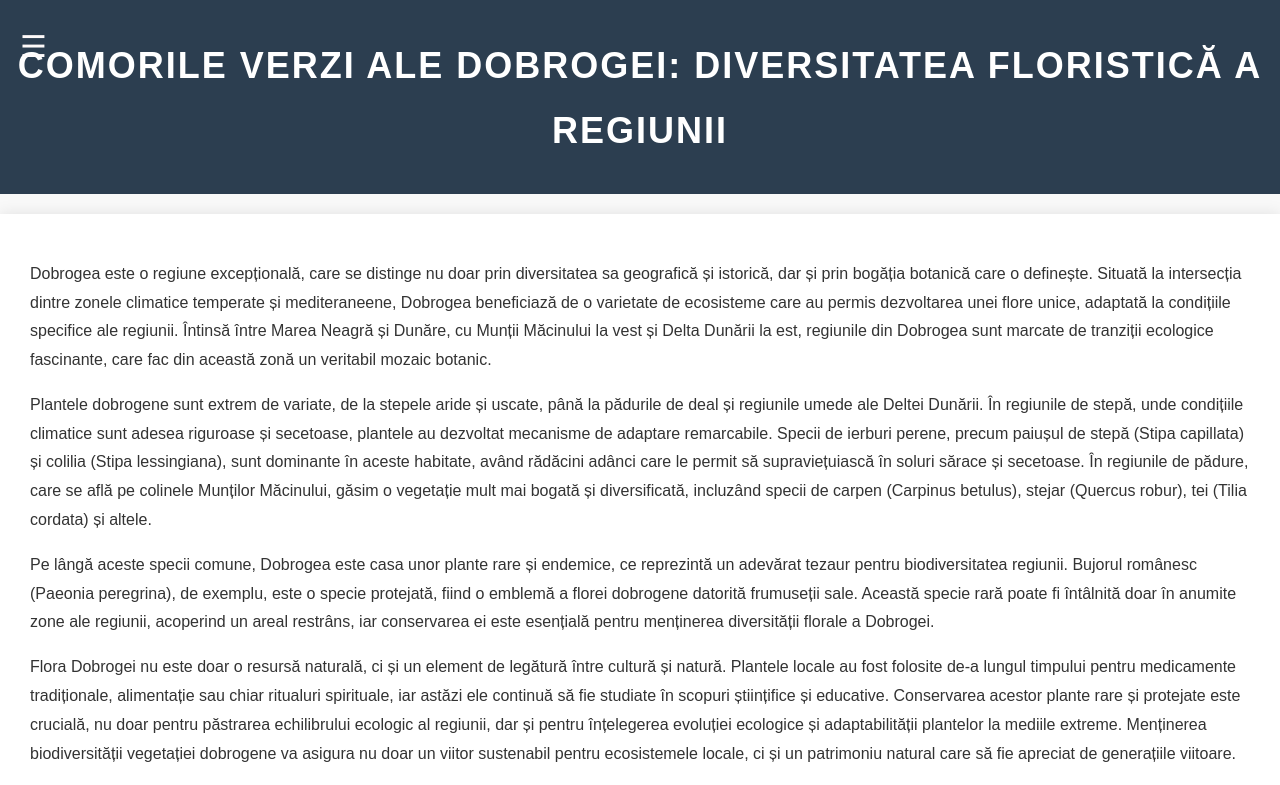
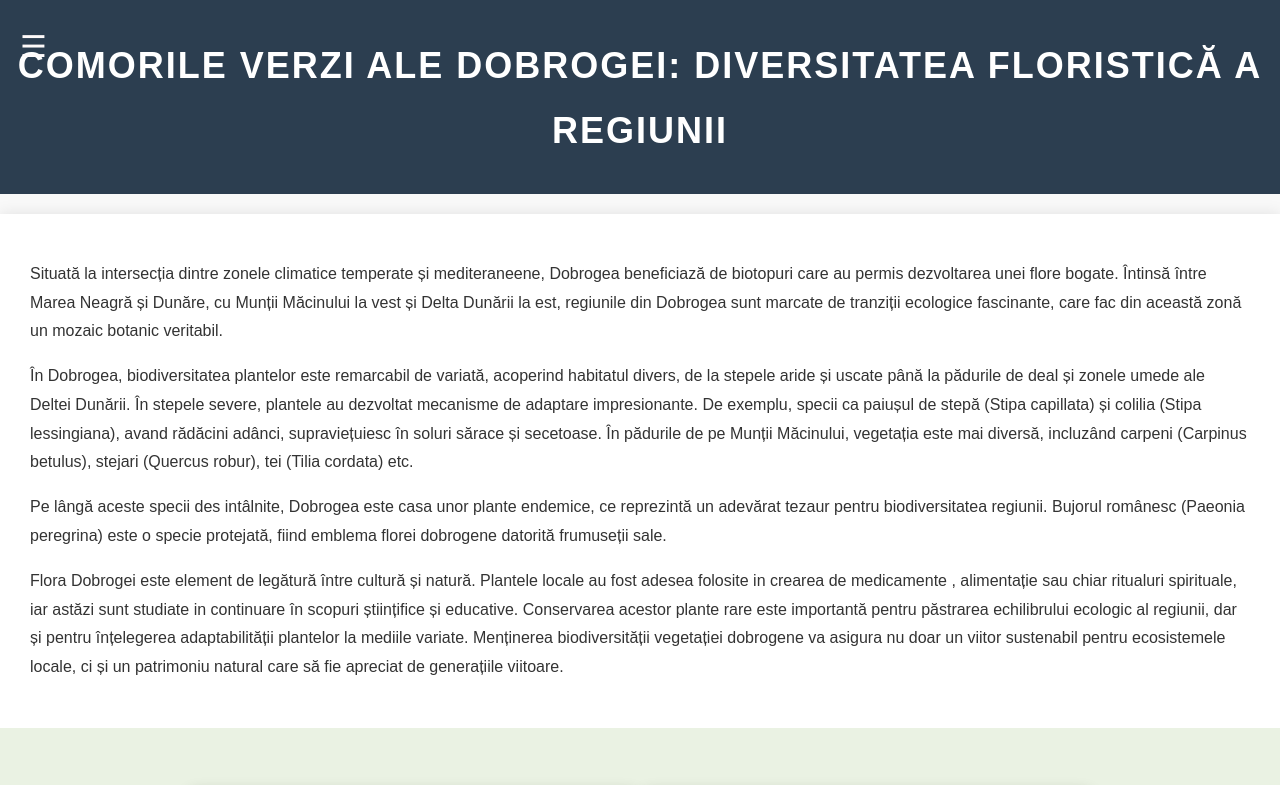
Before and after one commit to Paraschiv-Petru/Biodiversitatea-in-Dobrogea, a plain HTML site: page HTML/plante.html in a window 1280 px wide. Shown: the top 785 px of the page. Drawn offline with Linux system fonts and the light colour scheme; some packages are replaced by stand-ins of ours.

Commit message:
Add files via upload

```diff
--- a/HTML/plante.html
+++ b/HTML/plante.html
@@ -36,35 +36,32 @@
 
 
             <p>
-                Dobrogea este o regiune excepțională, care se distinge nu doar prin diversitatea sa geografică și istorică,
-                dar și prin bogăția botanică care o definește. Situată la intersecția dintre zonele climatice temperate și mediteraneene,
-                Dobrogea beneficiază de o varietate de ecosisteme care au permis dezvoltarea unei flore unice, adaptată la condițiile specifice
-                ale regiunii. Întinsă între Marea Neagră și Dunăre, cu Munții Măcinului la vest și Delta Dunării la est, regiunile din Dobrogea
-                sunt marcate de tranziții ecologice fascinante, care fac din această zonă un veritabil mozaic botanic.
+                Situată la intersecția dintre zonele climatice temperate și mediteraneene, Dobrogea beneficiază
+                de biotopuri care au permis dezvoltarea unei flore bogate.
+                Întinsă între Marea Neagră și Dunăre, cu Munții Măcinului la vest și Delta Dunării la est, regiunile din Dobrogea
+                sunt marcate de tranziții ecologice fascinante, care fac din această zonă un mozaic botanic veritabil.
             </p>
 
             <p>
-                Plantele dobrogene sunt extrem de variate, de la stepele aride și uscate, până la pădurile de deal și
-                regiunile umede ale Deltei Dunării. În regiunile de stepă, unde condițiile climatice sunt adesea riguroase și secetoase,
-                plantele au dezvoltat mecanisme de adaptare remarcabile. Specii de ierburi perene, precum paiușul de stepă (Stipa capillata)
-                și colilia (Stipa lessingiana), sunt dominante în aceste habitate, având rădăcini adânci care le permit să supraviețuiască în
-                soluri sărace și secetoase. În regiunile de pădure, care se află pe colinele Munților Măcinului, găsim o vegetație mult mai bogată
-                și diversificată, incluzând specii de carpen (Carpinus betulus), stejar (Quercus robur), tei (Tilia cordata) și altele.
+                În Dobrogea, biodiversitatea plantelor este remarcabil de variată, acoperind habitatul divers, de la stepele aride și uscate până
+                la pădurile de deal și zonele umede ale Deltei Dunării. În stepele severe, plantele au dezvoltat mecanisme de adaptare impresionante.
+                De exemplu, specii ca paiușul de stepă (Stipa capillata) și colilia (Stipa lessingiana), avand rădăcini adânci, supraviețuiesc în soluri sărace
+                și secetoase. În pădurile de pe Munții Măcinului, vegetația este mai diversă, incluzând carpeni (Carpinus betulus), stejari (Quercus robur),
+                tei (Tilia cordata) etc.
             </p>
 
             <p>
-                Pe lângă aceste specii comune, Dobrogea este casa unor plante rare și endemice, ce reprezintă un adevărat
-                tezaur pentru biodiversitatea regiunii. Bujorul românesc (Paeonia peregrina), de exemplu, este o specie protejată,
-                fiind o emblemă a florei dobrogene datorită frumuseții sale. Această specie rară poate fi întâlnită doar în anumite zone
-                ale regiunii, acoperind un areal restrâns, iar conservarea ei este esențială pentru menținerea diversității florale a Dobrogei.
+                Pe lângă aceste specii des intâlnite, Dobrogea este casa unor plante endemice, ce reprezintă un adevărat
+                tezaur pentru biodiversitatea regiunii. Bujorul românesc (Paeonia peregrina) este o specie protejată,
+                fiind emblema florei dobrogene datorită frumuseții sale.
             </p>
 
             <p>
-                Flora Dobrogei nu este doar o resursă naturală, ci și un element de legătură între cultură și natură. Plantele locale
-                au fost folosite de-a lungul timpului pentru medicamente tradiționale, alimentație sau chiar ritualuri spirituale,
-                iar astăzi ele continuă să fie studiate în scopuri științifice și educative. Conservarea acestor plante rare și protejate
-                este crucială, nu doar pentru păstrarea echilibrului ecologic al regiunii, dar și pentru înțelegerea evoluției ecologice și
-                adaptabilității plantelor la mediile extreme. Menținerea biodiversității vegetației dobrogene va asigura nu doar un viitor
+                Flora Dobrogei este element de legătură între cultură și natură. Plantele locale au fost adesea folosite in crearea de medicamente
+                , alimentație sau chiar ritualuri spirituale,
+                iar astăzi sunt studiate in continuare în scopuri științifice și educative. Conservarea acestor plante rare
+                este importantă pentru păstrarea echilibrului ecologic al regiunii, dar și pentru înțelegerea
+                adaptabilității plantelor la mediile variate. Menținerea biodiversității vegetației dobrogene va asigura nu doar un viitor
                 sustenabil pentru ecosistemele locale, ci și un patrimoniu natural care să fie apreciat de generațiile viitoare.
             </p>
         </section>
```
